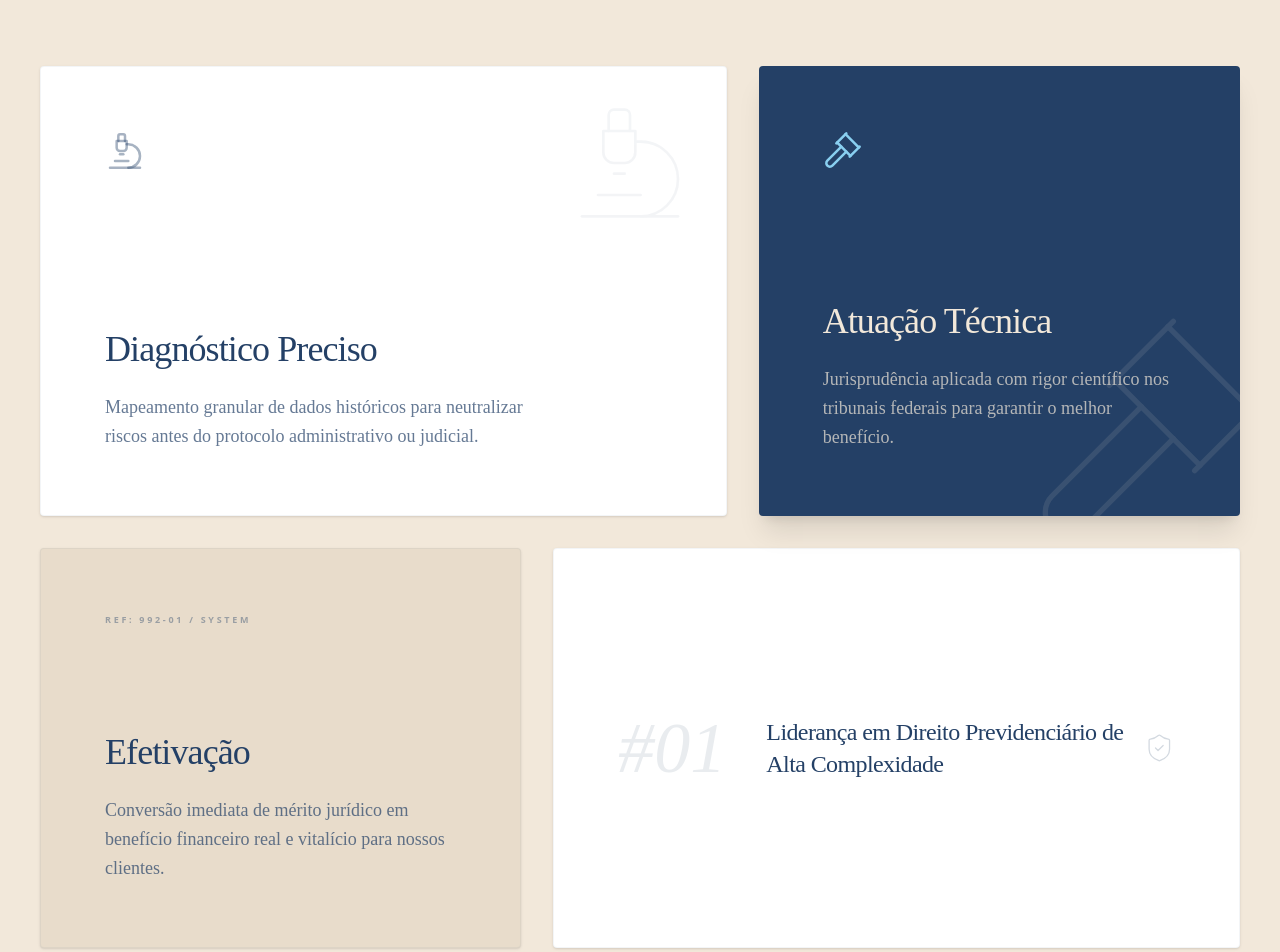
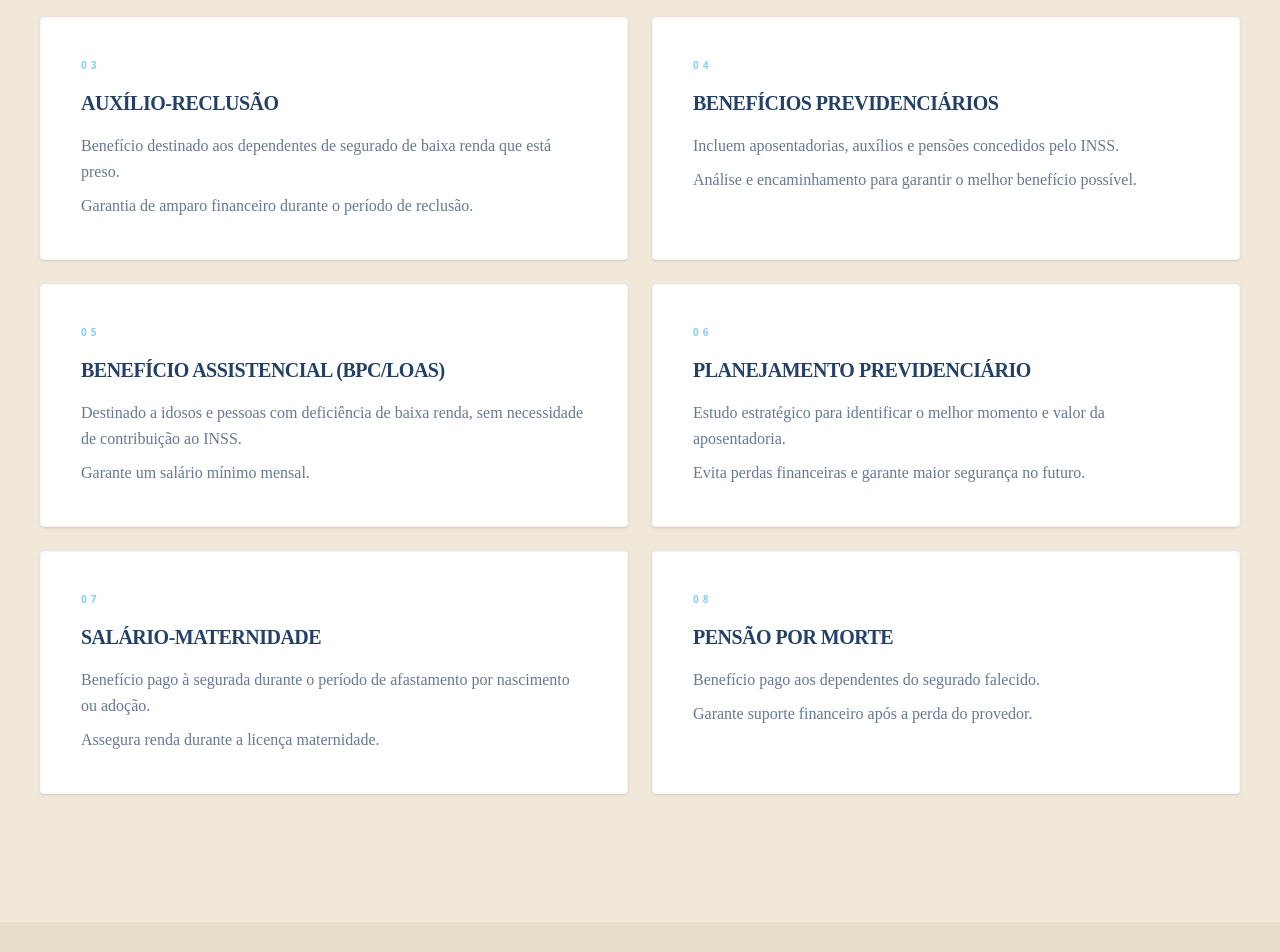
Before and after one commit to LeandroLDomingos/fernanda-loren-advocacia, a React (Vite) app: page / in a window 1280 px wide. Shown: the part 1380-2332 px from the top of the page. Built offline with nearby package versions, Linux system fonts and the light colour scheme.

Commit message:
atualiza a seção de serviços com nova estrutura e conteúdo dinâmico

```diff
--- a/src/components/Services.tsx
+++ b/src/components/Services.tsx
@@ -1,5 +1,63 @@
-import { Microscope, Gavel, CheckCircle2, ShieldCheck } from 'lucide-react';
 import { motion } from 'motion/react';
+
+const services = [
+  {
+    title: "INSS",
+    lines: [
+      "Atendimento e orientação completa sobre contribuições, aposentadorias e regularização junto ao INSS.",
+      "Auxílio em processos administrativos e revisão de benefícios.",
+    ],
+  },
+  {
+    title: "AUXÍLIO-ACIDENTE",
+    lines: [
+      "Benefício pago ao trabalhador que ficou com sequelas após acidente e teve redução da capacidade de trabalho.",
+      "Pode ser acumulado com salário, conforme a lei.",
+    ],
+  },
+  {
+    title: "AUXÍLIO-RECLUSÃO",
+    lines: [
+      "Benefício destinado aos dependentes de segurado de baixa renda que está preso.",
+      "Garantia de amparo financeiro durante o período de reclusão.",
+    ],
+  },
+  {
+    title: "BENEFÍCIOS PREVIDENCIÁRIOS",
+    lines: [
+      "Incluem aposentadorias, auxílios e pensões concedidos pelo INSS.",
+      "Análise e encaminhamento para garantir o melhor benefício possível.",
+    ],
+  },
+  {
+    title: "BENEFÍCIO ASSISTENCIAL (BPC/LOAS)",
+    lines: [
+      "Destinado a idosos e pessoas com deficiência de baixa renda, sem necessidade de contribuição ao INSS.",
+      "Garante um salário mínimo mensal.",
+    ],
+  },
+  {
+    title: "PLANEJAMENTO PREVIDENCIÁRIO",
+    lines: [
+      "Estudo estratégico para identificar o melhor momento e valor da aposentadoria.",
+      "Evita perdas financeiras e garante maior segurança no futuro.",
+    ],
+  },
+  {
+    title: "SALÁRIO-MATERNIDADE",
+    lines: [
+      "Benefício pago à segurada durante o período de afastamento por nascimento ou adoção.",
+      "Assegura renda durante a licença maternidade.",
+    ],
+  },
+  {
+    title: "PENSÃO POR MORTE",
+    lines: [
+      "Benefício pago aos dependentes do segurado falecido.",
+      "Garante suporte financeiro após a perda do provedor.",
+    ],
+  },
+];
 
 export default function Services() {
   return (
@@ -7,7 +65,7 @@ export default function Services() {
       <div className="max-w-[1200px] mx-auto relative z-10">
         <div className="mb-24 flex flex-col md:flex-row justify-between items-start gap-8">
           <h2 className="text-5xl md:text-8xl font-serif font-light tracking-tight max-w-2xl text-primary leading-[1.1]">
-            Instrumentos projetados para <span className="italic text-accent">garantia</span> de direitos
+            Áreas de <span className="italic text-accent">atuação</span>
           </h2>
           <div className="mt-8 md:mt-0 flex flex-col items-end">
             <span className="text-primary/60 font-sans font-bold text-[10px] block mb-4 uppercase tracking-[0.4em]">LOREN ADVOCACY</span>
@@ -15,66 +73,32 @@ export default function Services() {
           </div>
         </div>
 
-        <div className="grid grid-cols-1 md:grid-cols-12 gap-8">
-          {/* Card 1 */}
-          <motion.div
-            whileHover={{ y: -10 }}
-            className="md:col-span-7 bg-white p-16 border border-primary/5 flex flex-col justify-between min-h-[450px] rounded-sm shadow-sm relative group overflow-hidden"
-          >
-            <div className="absolute top-0 right-0 p-8 opacity-5 group-hover:opacity-10 transition-opacity">
-              <Microscope className="size-32 text-primary" strokeWidth={0.5} />
-            </div>
-            <Microscope className="size-10 text-primary/40" strokeWidth={1.5} />
-            <div>
-              <h3 className="text-4xl font-serif font-medium mb-6 text-primary">Diagnóstico Preciso</h3>
-              <p className="text-primary/70 text-lg leading-relaxed max-w-md font-light">
-                Mapeamento granular de dados históricos para neutralizar riscos antes do protocolo administrativo ou judicial.
-              </p>
-            </div>
-          </motion.div>
-
-          {/* Card 2 */}
-          <motion.div
-            whileHover={{ y: -10 }}
-            className="md:col-span-5 bg-primary text-bg-light p-16 flex flex-col justify-between min-h-[450px] rounded-sm shadow-xl relative overflow-hidden"
-          >
-            <div className="absolute -bottom-10 -right-10 opacity-10">
-              <Gavel className="size-64 text-bg-light" strokeWidth={0.5} />
-            </div>
-            <Gavel className="size-10 text-accent" strokeWidth={1.5} />
-            <div>
-              <h3 className="text-4xl font-serif font-medium mb-6 text-bg-light">Atuação Técnica</h3>
-              <p className="text-bg-light/70 text-lg leading-relaxed font-light">
-                Jurisprudência aplicada com rigor científico nos tribunais federais para garantir o melhor benefício.
-              </p>
-            </div>
-          </motion.div>
-
-          {/* Card 3 */}
-          <motion.div
-            whileHover={{ y: -10 }}
-            className="md:col-span-5 bg-surface p-16 border border-primary/5 flex flex-col justify-between min-h-[400px] rounded-sm shadow-sm"
-          >
-            <div className="text-[9px] font-sans font-bold uppercase text-primary/40 mb-12 tracking-[0.3em]">Ref: 992-01 / SYSTEM</div>
-            <div>
-              <h3 className="text-4xl font-serif font-medium mb-6 text-primary">Efetivação</h3>
-              <p className="text-primary/70 text-lg leading-relaxed font-light">
-                Conversão imediata de mérito jurídico em benefício financeiro real e vitalício para nossos clientes.
-              </p>
-            </div>
-          </motion.div>
-
-          {/* Card 4 */}
-          <motion.div
-            whileHover={{ y: -10 }}
-            className="md:col-span-7 bg-white p-16 border border-primary/5 flex items-center justify-between min-h-[250px] rounded-sm shadow-sm"
-          >
-            <div className="flex items-center gap-10">
-              <span className="text-7xl font-serif font-light text-primary/10 italic">#01</span>
-              <p className="text-2xl font-serif font-medium text-primary tracking-tight">Liderança em Direito Previdenciário de Alta Complexidade</p>
-            </div>
-            <ShieldCheck className="size-10 text-primary/20" strokeWidth={1} />
-          </motion.div>
+        <div className="grid grid-cols-1 md:grid-cols-2 gap-6">
+          {services.map((service, index) => (
+            <motion.div
+              key={service.title}
+              whileHover={{ y: -6 }}
+              initial={{ opacity: 0, y: 20 }}
+              whileInView={{ opacity: 1, y: 0 }}
+              viewport={{ once: true }}
+              transition={{ duration: 0.5, delay: index * 0.07 }}
+              className="bg-white p-10 border border-primary/5 flex flex-col gap-4 rounded-sm shadow-sm group"
+            >
+              <span className="text-[10px] font-sans font-bold uppercase tracking-[0.4em] text-accent">
+                {String(index + 1).padStart(2, '0')}
+              </span>
+              <h3 className="text-xl font-serif font-semibold text-primary">
+                {service.title}
+              </h3>
+              <div className="space-y-2">
+                {service.lines.map((line, i) => (
+                  <p key={i} className="text-primary/70 text-base leading-relaxed font-light">
+                    {line}
+                  </p>
+                ))}
+              </div>
+            </motion.div>
+          ))}
         </div>
       </div>
     </section>
```
